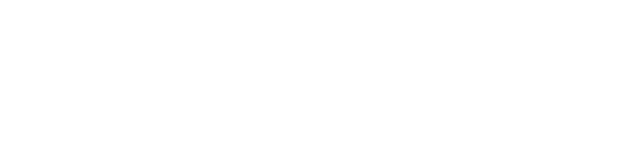
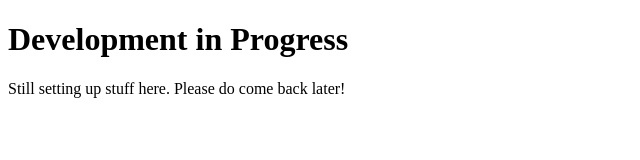
Before and after one commit to xiaolintangyuan/42-singapore-piscine, a plain HTML site: page index.html in a window 1280 px wide. Shown: the whole page, without its empty margins (0-640 px from the left). Drawn offline with Linux system fonts and the light colour scheme.

Commit message:
added initial text to webpage.

```diff
--- a/index.html
+++ b/index.html
@@ -6,6 +6,7 @@
     <title>42 SG Piscine Experience</title>
 </head>
 <body>
-
+    <h1>Development in Progress</h1>
+    <div>Still setting up stuff here. Please do come back later!</div>
 </body>
 </html>
```
